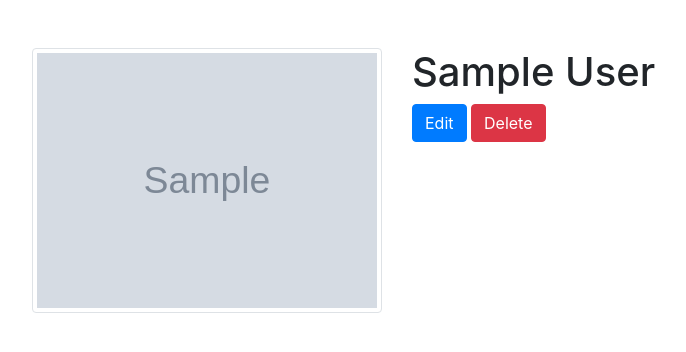
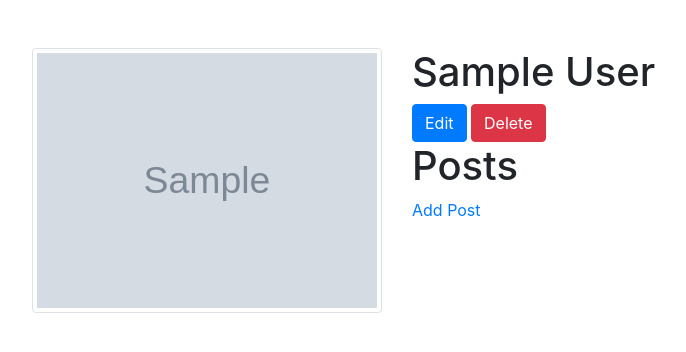
Before and after one commit to spokenbird/flask-alchemy-blogly, a Flask app: page /users/1 in a window 1280 px wide. Shown: the top 352 px of the page, without its empty margins (53-739 px from the left). Run offline with Flask 2, Linux system fonts and the light colour scheme; tables that the repository leaves empty hold one stand-in row (values such as "Sample post"); grey boxes marked "Sample" are stand-in pictures; some libraries are stand-ins or nearby versions.

Commit message:
Updated template files

```diff
--- a/templates/user-detail.html
+++ b/templates/user-detail.html
@@ -10,6 +10,13 @@
         </h1>
         <a href="/users/{{ user_id }}/edit" class="btn btn-primary">Edit</a>
         <a href="/users/{{ user_id }}/delete" class="btn btn-danger">Delete</a>
+        <h1>
+            Posts
+        </h1>
+        {% for post in posts %}
+            <li> {{ post.title }} </li>
+        {% endfor %}
+        <a href="/users/{{ user_id }}/posts/new">Add Post</a>
     </div>
 </div>
 {% endblock content %}
```
Also changed, not shown: templates/new-post.html (added, +14 -0 lines).
